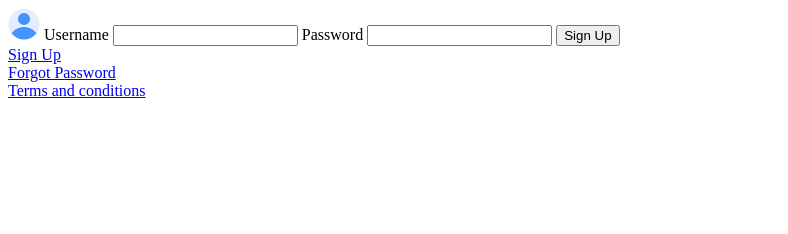
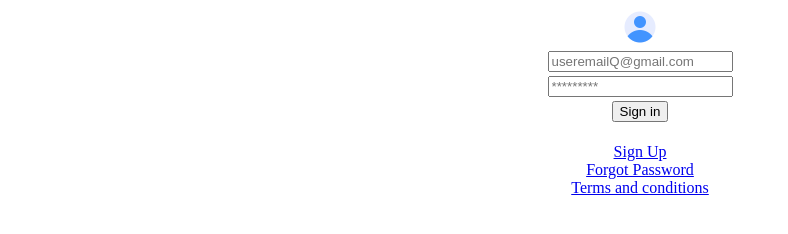
Before and after one commit to Danyy23/alfa, a plain HTML site: page login_form.html in a window 1280 px wide. Shown: the whole page, without its empty margins (0-788 px from the left). Drawn offline with Linux system fonts and the light colour scheme.

Commit message:
centrar y crear la interfaz logoin

```diff
--- a/login_form.html
+++ b/login_form.html
@@ -8,18 +8,21 @@
 </head>
 
 <body>
-    <img src="images/user (1).png" alt="">
-    <label>Username</label>
-    <input type="email">
-    <label>Password</label>
-    <input type="password">
-    <button>Sign Up</button><br>
-    <a href="#">Sign Up</a> <br>
-    <a href="#">Forgot Password</a> <br>
-    <a href="#">Terms and conditions</a> <br>
+<table border="0" align="center">
+   <tr><td align="center"> <img src="images/user (1).png" alt=""></td></tr>
+   <!--<tr><td> <label>Username</label></td></tr>-->
+   <tr><td><input type="email" placeholder="useremailQ@gmail.com"></td></tr>
+   <!--<tr><td><label>Password</label></td></tr>-->
+    <tr><td><input type="password" placeholder="*********"></td></tr>
+   <tr><td align="center"><button>Sign in</button><br></td></tr>
+    </table>
 
-
-
+     <br>
+     <center>
+    <a href="#"> <font zise="2">Sign Up</font></a> <br>
+    <a href="#"> <font zise="2">Forgot Password</font></a> <br>
+    <a href="#"> <font zise="2">Terms and conditions</font></a> <br>
+</center>
 
 </body>
 
```
Also changed, not shown: table1.html (added, +26 -0 lines).
